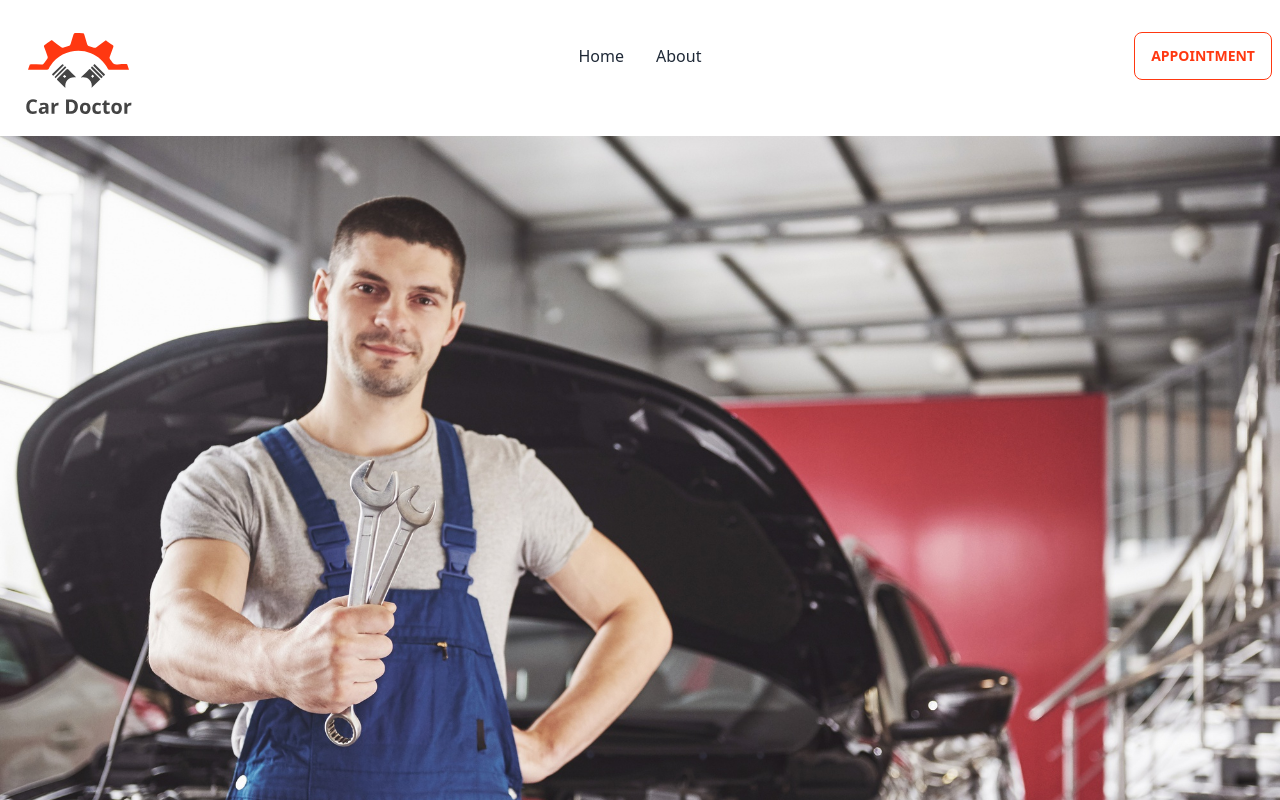
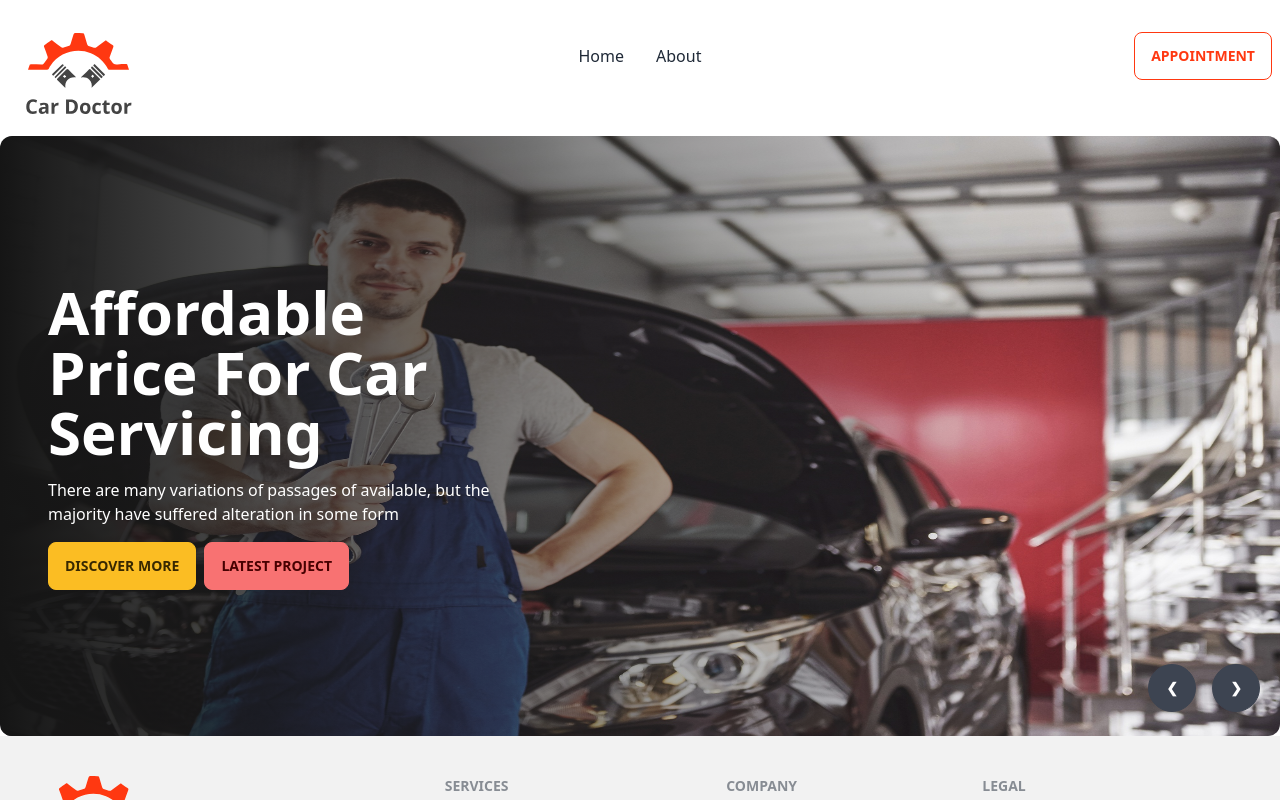
Before and after one commit to MostakemHossain/Car-Doctor-client, a React (Vite) app: page / in a window 1280 px wide. Shown: the top 800 px of the page. Built offline with nearby package versions, Linux system fonts and the light colour scheme.

Commit message:
banner section added

```diff
--- a/src/Pages/Home/Banner/Banner.jsx
+++ b/src/Pages/Home/Banner/Banner.jsx
@@ -7,44 +7,106 @@ import img5 from '../../../assets/images/banner/5.jpg'
 import img6 from '../../../assets/images/banner/6.jpg'
 const Banner = () => {
     return (
-        <div className="carousel w-full">
+        <div className="carousel w-full h-[600px]">
             <div id="slide1" className="carousel-item relative w-full">
-                <img src={img1} className="w-full" />
+                <img src={img1} className="w-full rounded-xl" />
+                <div className="absolute rounded-xl h-full flex items-center    bottom-0 bg-gradient-to-r from-[#151515] to-[rgba(21, 21, 21, 0)]">
+                    <div className='text-white pl-12 space-y-4 w-1/2'>
+                        <h1 className='text-6xl font-bold'>Affordable Price For Car Servicing</h1>
+                        <p>There are many variations of passages of  available, but the majority have suffered alteration in some form</p>
+                        <div>
+                            <button className="btn btn-warning mr-2">Discover More</button>
+                            <button className="btn btn-error">Latest Project</button>
+                        </div>
+                    </div>
+                </div>
                 <div className="absolute flex justify-end  transform -translate-y-1/2 left-5 right-5 bottom-0">
                     <a href="#slide6" className="btn btn-circle mr-4">❮</a>
                     <a href="#slide2" className="btn btn-circle">❯</a>
                 </div>
             </div>
-            <div id="slide2" className="carousel-item relative w-full">
-                <img src={img2} className="w-full" />
+            <div id="slide2" className="carousel-item relative w-full h-[600px]">
+                <img src={img2} className="w-full rounded-xl" />
+                <div className="absolute rounded-xl h-full flex items-center    bottom-0 bg-gradient-to-r from-[#151515] to-[rgba(21, 21, 21, 0)]">
+                    <div className='text-white pl-12 space-y-4 w-1/2'>
+                        <h1 className='text-6xl font-bold'>Affordable Price For Car Servicing</h1>
+                        <p>There are many variations of passages of  available, but the majority have suffered alteration in some form</p>
+                        <div>
+                            <button className="btn btn-warning mr-2">Discover More</button>
+                            <button className="btn btn-error">Latest Project</button>
+                        </div>
+                    </div>
+                </div>
+
                 <div className="absolute flex justify-end  transform -translate-y-1/2 left-5 right-5 bottom-0">
                     <a href="#slide1" className="btn btn-circle mr-4">❮</a>
                     <a href="#slide3" className="btn btn-circle">❯</a>
                 </div>
             </div>
-            <div id="slide3" className="carousel-item relative w-full">
-                <img src={img3} className="w-full" />
+            <div id="slide3" className="carousel-item relative w-full h-[600px]">
+                <img src={img3} className="w-full rounded-xl" />
+                <div className="absolute rounded-xl h-full flex items-center    bottom-0 bg-gradient-to-r from-[#151515] to-[rgba(21, 21, 21, 0)]">
+                    <div className='text-white pl-12 space-y-4 w-1/2'>
+                        <h1 className='text-6xl font-bold'>Affordable Price For Car Servicing</h1>
+                        <p>There are many variations of passages of  available, but the majority have suffered alteration in some form</p>
+                        <div>
+                            <button className="btn btn-warning mr-2">Discover More</button>
+                            <button className="btn btn-error">Latest Project</button>
+                        </div>
+                    </div>
+                </div>
                 <div className="absolute flex justify-end  transform -translate-y-1/2 left-5 right-5 bottom-0">
                     <a href="#slide2" className="btn btn-circle mr-4">❮</a>
                     <a href="#slide4" className="btn btn-circle">❯</a>
                 </div>
             </div>
-            <div id="slide4" className="carousel-item relative w-full">
-                <img src={img4} className="w-full" />
+            <div id="slide4" className="carousel-item relative w-full h-[600px]">
+                <img src={img4} className="w-full rounded-xl" />
+                <div className="absolute h-full flex items-center rounded-xl    bottom-0 bg-gradient-to-r from-[#151515] to-[rgba(21, 21, 21, 0)]">
+                    <div className='text-white pl-12 space-y-4 w-1/2'>
+                        <h1 className='text-6xl font-bold'>Affordable Price For Car Servicing</h1>
+                        <p>There are many variations of passages of  available, but the majority have suffered alteration in some form</p>
+                        <div>
+                            <button className="btn btn-warning mr-2">Discover More</button>
+                            <button className="btn btn-error">Latest Project</button>
+                        </div>
+                    </div>
+                </div>
                 <div className="absolute flex justify-end  transform -translate-y-1/2 left-5 right-5 bottom-0">
                     <a href="#slide3" className="btn btn-circle mr-4">❮</a>
                     <a href="#slide5" className="btn btn-circle">❯</a>
                 </div>
             </div>
-            <div id="slide5" className="carousel-item relative w-full">
-                <img src={img5} className="w-full" />
+            <div id="slide5" className="carousel-item relative w-full h-[600px]">
+                <img src={img5} className="w-full rounded-xl" />
+                <div className="absolute rounded-xl h-full flex items-center    bottom-0 bg-gradient-to-r from-[#151515] to-[rgba(21, 21, 21, 0)]">
+                    <div className='text-white pl-12 space-y-4 w-1/2'>
+                        <h1 className='text-6xl font-bold'>Affordable Price For Car Servicing</h1>
+                        <p>There are many variations of passages of  available, but the majority have suffered alteration in some form</p>
+                        <div>
+                            <button className="btn btn-warning mr-2">Discover More</button>
+                            <button className="btn btn-error">Latest Project</button>
+                        </div>
+                    </div>
+                </div>
+
                 <div className="absolute flex justify-end  transform -translate-y-1/2 left-5 right-5 bottom-0">
                     <a href="#slide4" className="btn btn-circle mr-4">❮</a>
                     <a href="#slide6" className="btn btn-circle">❯</a>
                 </div>
             </div>
-            <div id="slide6" className="carousel-item relative w-full">
-                <img src={img6} className="w-full" />
+            <div id="slide6" className="carousel-item relative w-full h-[600px]">
+                <img src={img6} className="w-full rounded-xl" />
+                <div className="absolute rounded-xl h-full flex items-center    bottom-0 bg-gradient-to-r from-[#151515] to-[rgba(21, 21, 21, 0)]">
+                    <div className='text-white pl-12 space-y-4 w-1/2'>
+                        <h1 className='text-6xl font-bold'>Affordable Price For Car Servicing</h1>
+                        <p>There are many variations of passages of  available, but the majority have suffered alteration in some form</p>
+                        <div>
+                            <button className="btn btn-warning mr-2">Discover More</button>
+                            <button className="btn btn-error">Latest Project</button>
+                        </div>
+                    </div>
+                </div>
                 <div className="absolute flex justify-end  transform -translate-y-1/2 left-5 right-5 bottom-0">
                     <a href="#slide5" className="btn btn-circle mr-4">❮</a>
                     <a href="#slide1" className="btn btn-circle">❯</a>
```
